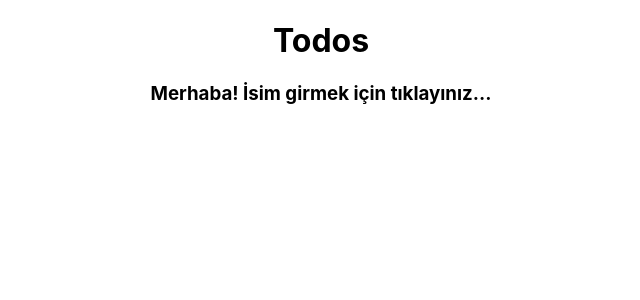
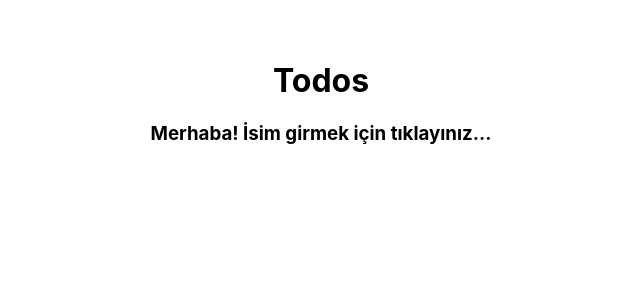
Before and after one commit to Reeyhanyilmaz/PatikaPracticumCase, a React (Create React App) app: page / in a window 1280 px wide. Shown: the top 300 px of the page, without its empty margins (319-959 px from the left). Built offline with nearby package versions, Linux system fonts and the light colour scheme.

Commit message:
general styles

```diff
--- a/src/App.css
+++ b/src/App.css
@@ -1,38 +1,8 @@
 .App {
+  display: flex;
+  justify-content: center;
+  align-items: center;
   text-align: center;
+  margin: 40px 20px;
+  max-width: 1200px;
 }
-
-.App-logo {
-  height: 40vmin;
-  pointer-events: none;
-}
-
-@media (prefers-reduced-motion: no-preference) {
-  .App-logo {
-    animation: App-logo-spin infinite 20s linear;
-  }
-}
-
-.App-header {
-  background-color: #282c34;
-  min-height: 100vh;
-  display: flex;
-  flex-direction: column;
-  align-items: center;
-  justify-content: center;
-  font-size: calc(10px + 2vmin);
-  color: white;
-}
-
-.App-link {
-  color: #61dafb;
-}
-
-@keyframes App-logo-spin {
-  from {
-    transform: rotate(0deg);
-  }
-  to {
-    transform: rotate(360deg);
-  }
-}
--- a/src/index.css
+++ b/src/index.css
@@ -1,5 +1,11 @@
 body {
   margin: 0;
+  padding: 0%;
+  box-sizing: border-box;
+  display: flex;
+  justify-content: center;
+  align-items: center;
+  text-align: center;
   font-family: -apple-system, BlinkMacSystemFont, 'Segoe UI', 'Roboto', 'Oxygen',
     'Ubuntu', 'Cantarell', 'Fira Sans', 'Droid Sans', 'Helvetica Neue',
     sans-serif;
```
Also changed, not shown: src/logo.svg (deleted).
